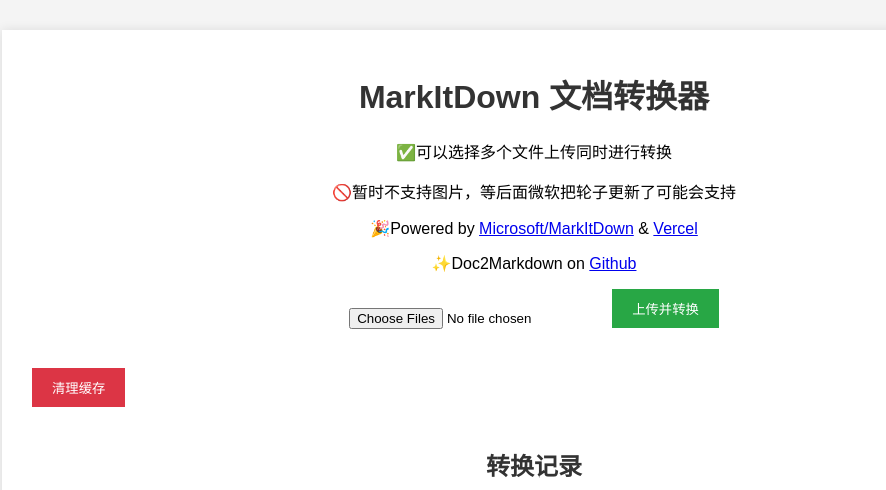
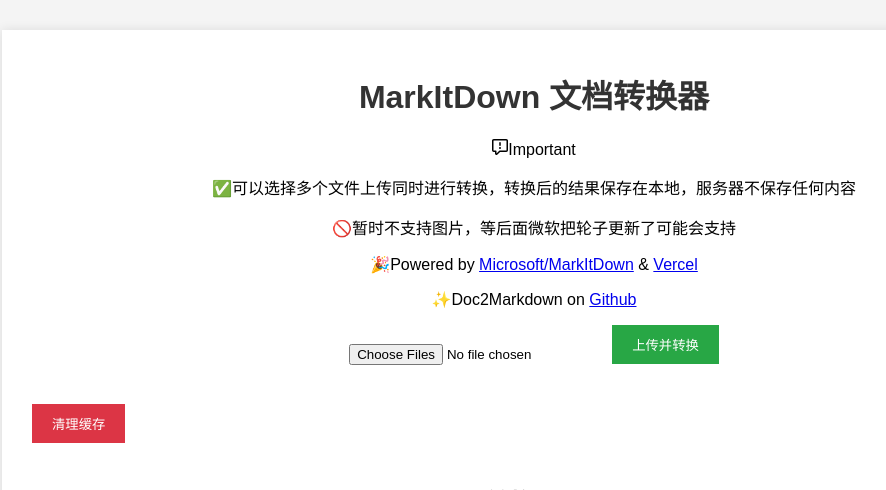
Before and after one commit to DomeenoH/Doc2Markdown, a Flask app: page / in a window 1280 px wide. Shown: the top 490 px of the page, without its empty margins (106-992 px from the left). Run offline with Flask 3, Linux system fonts and the light colour scheme; some libraries are stand-ins or nearby versions.

Commit message:
Try to copy Github's style

```diff
--- a/static/styles.css
+++ b/static/styles.css
@@ -158,3 +158,18 @@
     0% { transform: rotate(0deg); }
     100% { transform: rotate(360deg); }
 }
+
+.markdown-alert{
+    padding: var(--base-size-8) var(--base-size-16);
+    margin-bottom: var(--base-size-16);
+    color: inherit;
+    border-left: .25em solid var(--borderColor-default);
+}
+
+.markdown-alert.markdown-alert-important {
+    border-left-color: var(--borderColor-done-emphasis);
+}
+
+.markdown-heading {
+    position: relative;
+}
--- a/templates/index.html
+++ b/templates/index.html
@@ -11,8 +11,17 @@
     <div class="container">
         <h1>MarkItDown 文档转换器</h1>
         <div align="center">
+            <div class="markdown-alert markdown-alert-important" dir="auto">
+                <p class="markdown-alert-title" dir="auto"><svg class="octicon octicon-report mr-2" viewBox="0 0 16 16"
+                        version="1.1" width="16" height="16" aria-hidden="true">
+                        <path
+                            d="M0 1.75C0 .784.784 0 1.75 0h12.5C15.216 0 16 .784 16 1.75v9.5A1.75 1.75 0 0 1 14.25 13H8.06l-2.573 2.573A1.458 1.458 0 0 1 3 14.543V13H1.75A1.75 1.75 0 0 1 0 11.25Zm1.75-.25a.25.25 0 0 0-.25.25v9.5c0 .138.112.25.25.25h2a.75.75 0 0 1 .75.75v2.19l2.72-2.72a.749.749 0 0 1 .53-.22h6.5a.25.25 0 0 0 .25-.25v-9.5a.25.25 0 0 0-.25-.25Zm7 2.25v2.5a.75.75 0 0 1-1.5 0v-2.5a.75.75 0 0 1 1.5 0ZM9 9a1 1 0 1 1-2 0 1 1 0 0 1 2 0Z">
+                        </path>
+                    </svg>Important</p>
+                <div class="markdown-heading" dir="auto">
+                </div>
                 <p>
-                ✅可以选择多个文件上传同时进行转换
+                    ✅可以选择多个文件上传同时进行转换，转换后的结果保存在本地，服务器不保存任何内容
                 </p>
                 <p>
                     🚫暂时不支持图片，等后面微软把轮子更新了可能会支持
@@ -26,6 +35,7 @@
                 <p>
                     ✨Doc2Markdown on <a href="https://github.com/GamerNoTitle/Doc2Markdown">Github</a>
                 </p>
+            </div>
         </div>
         <form id="upload-form">
             <input type="file" id="file-input" name="files" multiple required />
```
Lines whose indentation alone changed are shown as unchanged.
